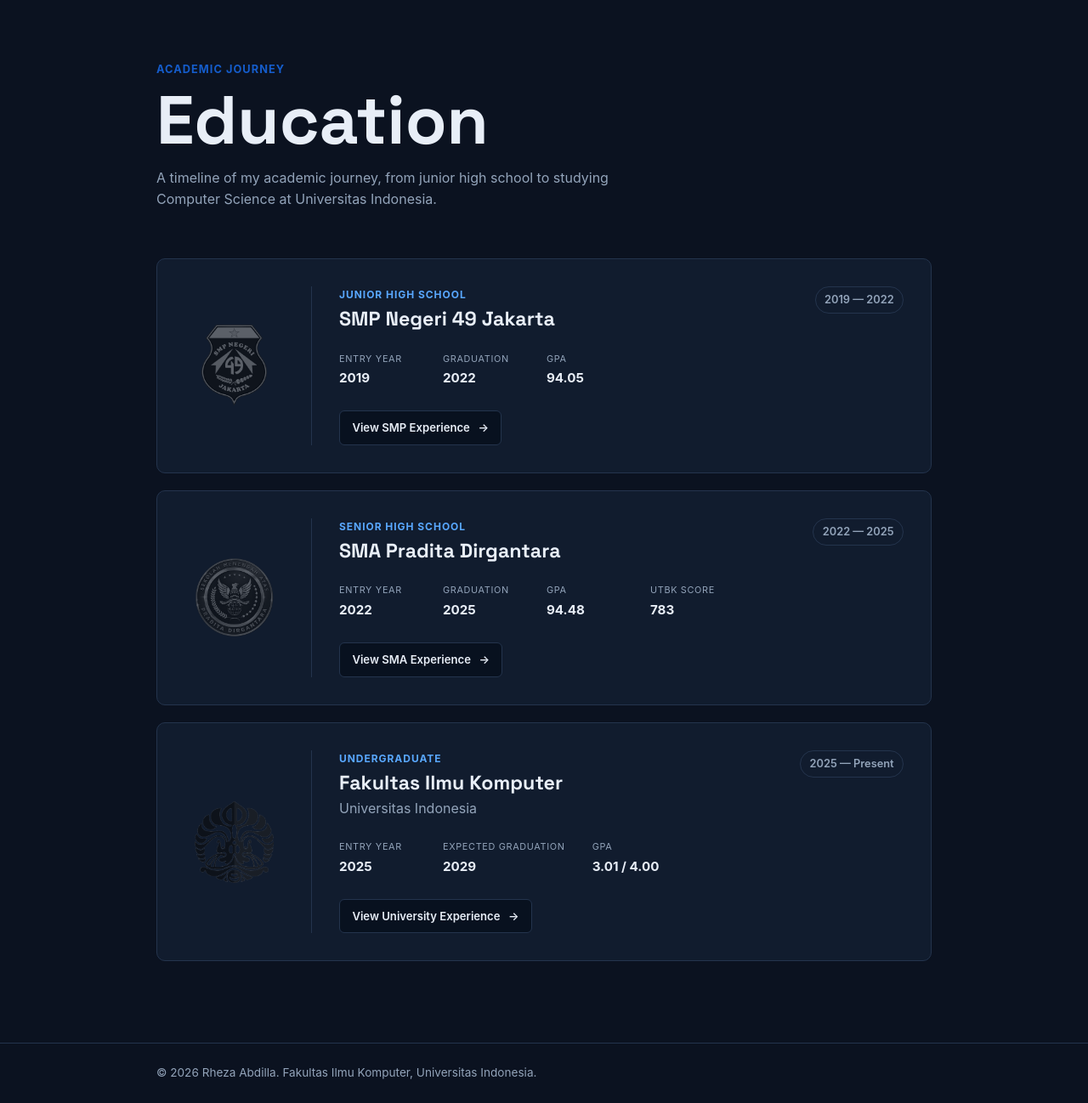
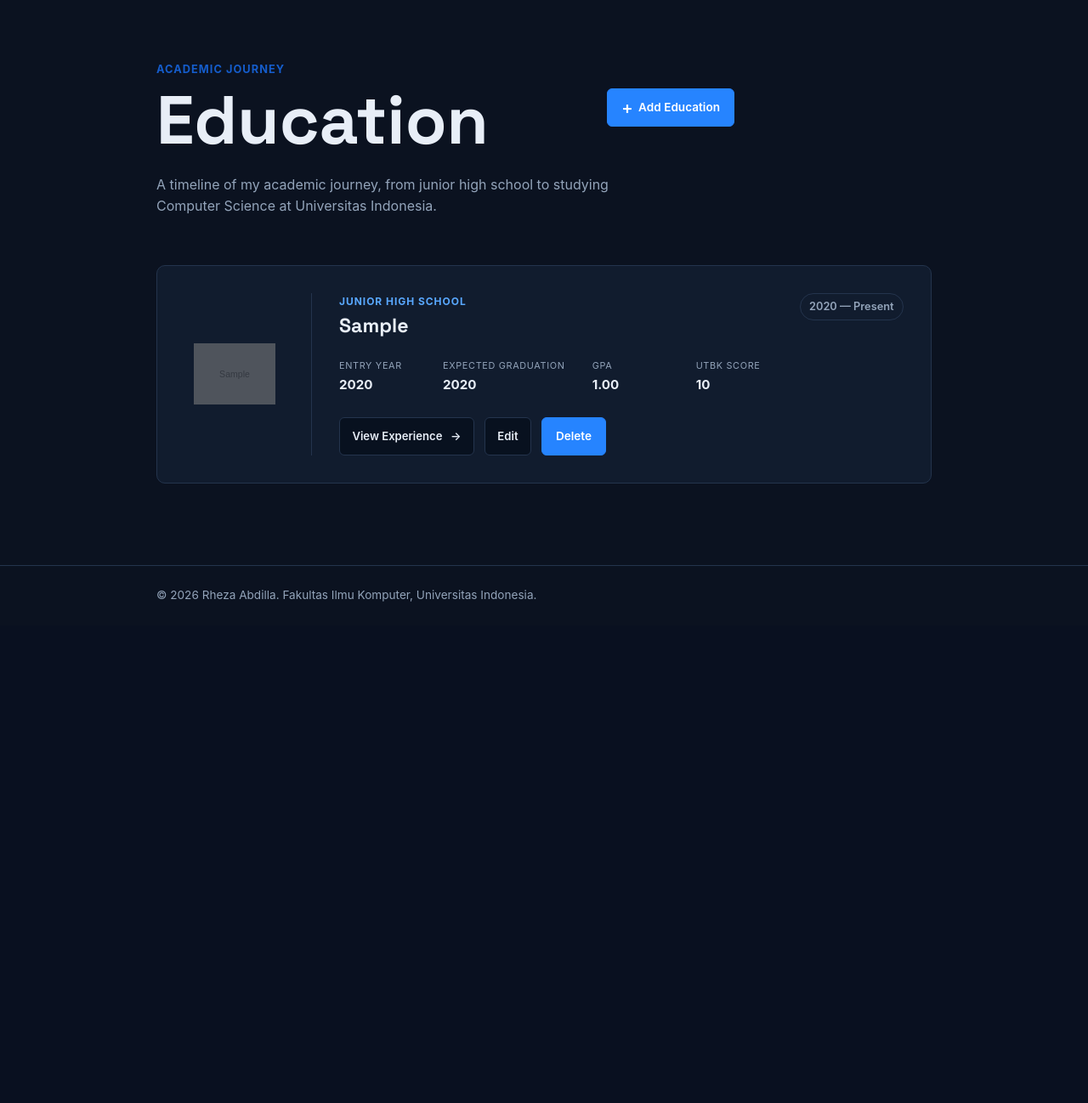
Before and after one commit to reeejaaaaaa/myportofolio, a Django app: page /education/ in a window 1280 px wide. Shown: the part 74-1372 px from the top of the page at 85% size. After the commit the page ends 782 px from the top, so only its background shows below. Run offline with Django 5.2, Linux system fonts and the light colour scheme; tables that the repository leaves empty hold one stand-in row (values such as "Sample post"); grey boxes marked "Sample" are stand-in pictures.

Commit message:
Tugas 3 - add Education CRUD, JSON endpoint, forms, and testing

```diff
--- a/main/urls.py
+++ b/main/urls.py
@@ -1,6 +1,18 @@
 from django.urls import path
 
-from main.views import show_main, show_experience, show_education, create_project, show_projects, get_projects_json, delete_project
+from main.views import (
+    show_main,
+    show_experience,
+    show_education,
+    create_project,
+    show_projects,
+    get_projects_json,
+    delete_project,
+    get_education_json,
+    create_education,
+    update_education,
+    delete_education,
+)
 
 app_name = "main"
 
@@ -15,5 +27,25 @@ urlpatterns = [
         get_projects_json,
         name="get_projects_json",
     ),
-    path("projects/<uuid:project_id>/delete/",delete_project,name="delete_project"),
+    path("projects/<uuid:project_id>/delete/", delete_project, name="delete_project"),
+    path(
+        "api/education/",
+        get_education_json,
+        name="get_education_json",
+    ),
+    path(
+        "education/add/",
+        create_education,
+        name="create_education",
+    ),
+    path(
+        "education/<uuid:education_id>/edit/",
+        update_education,
+        name="update_education",
+    ),
+    path(
+        "education/<uuid:education_id>/delete/",
+        delete_education,
+        name="delete_education",
+    ),
 ]
--- a/main/views.py
+++ b/main/views.py
@@ -1,7 +1,7 @@
 from django.shortcuts import render
 from main.models import Education, Experience
 from django.contrib import messages
-from main.forms import ProjectForm
+from main.forms import EducationForm, ProjectForm
 from main.models import Project
 from django.core import serializers
 from django.http import HttpResponse
@@ -33,12 +33,63 @@ def show_experience(request):
 
 
 def show_education(request):
+    json_response = get_education_json(request)
+
+    educations = serializers.deserialize(
+        "json",
+        json_response.content.decode("utf-8"),
+    )
+
+    education_list = [
+        education.object
+        for education in educations
+    ]
+
     context = {
         "name": "Rheza Abdilla",
-        "education_list": Education.objects.all(),
+        "education_list": education_list,
     }
 
-    return render(request, "education.html", context)
+    return render(
+        request,
+        "education.html",
+        context,
+    )
+
+def get_education_json(request):
+    educations = Education.objects.all()
+
+    education_json = serializers.serialize(
+        "json",
+        educations,
+    )
+
+    return HttpResponse(
+        education_json,
+        content_type="application/json",
+    )
+
+def create_education(request):
+    form = EducationForm(request.POST or None)
+
+    if request.method == "POST" and form.is_valid():
+        form.save()
+        messages.success(
+            request,
+            "Data pendidikan berhasil ditambahkan!",
+        )
+        return redirect("main:show_education")
+
+    context = {
+        "name": "Rheza Abdilla",
+        "form": form,
+    }
+
+    return render(
+        request,
+        "education_form.html",
+        context,
+    )
 
 
 
@@ -95,3 +146,55 @@ def delete_project(request, project_id):
         return redirect("main:show_projects")
 
     return redirect("main:show_projects")
+
+def update_education(request, education_id):
+    education = get_object_or_404(
+        Education,
+        pk=education_id,
+    )
+
+    form = EducationForm(
+        request.POST or None,
+        instance=education,
+    )
+
+    if request.method == "POST" and form.is_valid():
+        form.save()
+
+        messages.success(
+            request,
+            "Data pendidikan berhasil diperbarui!",
+        )
+
+        return redirect("main:show_education")
+
+    context = {
+        "name": "Rheza Abdilla",
+        "form": form,
+        "education": education,
+        "is_edit": True,
+    }
+
+    return render(
+        request,
+        "education_form.html",
+        context,
+    )
+
+def delete_education(request, education_id):
+    education = get_object_or_404(
+        Education,
+        pk=education_id,
+    )
+
+    if request.method == "POST":
+        education.delete()
+
+        messages.success(
+            request,
+            "Data pendidikan berhasil dihapus!",
+        )
+
+        return redirect("main:show_education")
+
+    return redirect("main:show_education")
--- a/static/css/style.css
+++ b/static/css/style.css
@@ -571,6 +571,9 @@ h2,
 
 .education-actions {
     margin-top: auto;
+    display: flex;
+    flex-wrap: wrap;
+    gap: 0.75rem;
 }
 
 
--- a/templates/education.html
+++ b/templates/education.html
@@ -16,6 +16,10 @@ Education - Rheza Abdilla
 
             <div class="education-intro">
 
+
+                <div class="project-header">
+
+                    <div>
                         <p class="section-kicker">
                             Academic Journey
                         </p>
@@ -23,6 +27,14 @@ Education - Rheza Abdilla
                         <h1>
                             Education
                         </h1>
+                    </div>
+
+                    <a href="{% url 'main:create_education' %}" class="button project-add-button">
+                        <span aria-hidden="true">+</span>
+                        Add Education
+                    </a>
+
+                </div>
 
                 <p class="section-description">
                     A timeline of my academic journey, from junior high school
@@ -34,17 +46,16 @@ Education - Rheza Abdilla
 
             <div class="education-list">
 
+                {% for education in education_list %}
 
-                <!-- SMP -->
                 <article class="education-card">
 
                     <div class="education-logo-wrap">
 
-                        <img
-                            src="{% static 'img/education/smp49.png' %}"
-                            alt="SMP Negeri 49 Jakarta logo"
-                            class="education-logo"
-                        >
+                        {% if education.logo_path %}
+                        <img src="{% static education.logo_path %}" alt="{{ education.institution }} logo"
+                            class="education-logo">
+                        {% endif %}
 
                     </div>
 
@@ -55,215 +66,136 @@ Education - Rheza Abdilla
                             <div>
 
                                 <p class="education-level">
-                                    Junior High School
+                                    {{ education.get_level_display }}
                                 </p>
 
                                 <h2>
-                                    SMP Negeri 49 Jakarta
+                                    {{ education.institution }}
                                 </h2>
 
                             </div>
 
                             <span class="education-period">
-                                2019 — 2022
+                                {{ education.entry_year }} —
+                                {% if education.is_current %}
+                                Present
+                                {% else %}
+                                {{ education.graduation_year }}
+                                {% endif %}
                             </span>
 
                         </div>
-
 
                         <div class="education-meta">
 
                             <div class="education-stat">
                                 <span>Entry Year</span>
-                                <strong>2019</strong>
+                                <strong>{{ education.entry_year }}</strong>
                             </div>
 
                             <div class="education-stat">
-                                <span>Graduation</span>
-                                <strong>2022</strong>
+                                <span>
+                                    {% if education.is_current %}
+                                    Expected Graduation
+                                    {% else %}
+                                    Graduation
+                                    {% endif %}
+                                </span>
+                                <strong>{{ education.graduation_year }}</strong>
                             </div>
 
+                            {% if education.gpa %}
                             <div class="education-stat">
                                 <span>GPA</span>
-                                <strong>94.05</strong>
+                                <strong>{{ education.gpa }}</strong>
                             </div>
+                            {% endif %}
+
+                            {% if education.utbk_score %}
+                            <div class="education-stat">
+                                <span>UTBK Score</span>
+                                <strong>{{ education.utbk_score }}</strong>
+                            </div>
+                            {% endif %}
 
                         </div>
 
-
                         <div class="education-actions">
 
-                            <a
-                                href="/experience/#smp"
-                                class="education-button"
-                            >
-                                View SMP Experience
+                            {% if education.experience_anchor %}
+                            <a href="{% url 'main:show_experience' %}#{{ education.experience_anchor }}"
+                                class="education-button">
+                                View Experience
                                 <span aria-hidden="true">→</span>
                             </a>
+                            {% endif %}
+
+                            <a href="{% url 'main:update_education' education.id %}" class="education-button">
+                                Edit
+                            </a>
+
+                            <button type="button" class="button button-danger"
+                                popovertarget="delete-education-{{ education.id }}">
+                                Delete
+                            </button>
 
                         </div>
 
                     </div>
 
                 </article>
+                <div id="delete-education-{{ education.id }}" class="project-delete-modal" popover="auto" role="dialog"
+                    aria-modal="true" aria-labelledby="delete-education-title-{{ education.id }}">
 
+                    <button type="button" class="project-delete-modal__backdrop"
+                        popovertarget="delete-education-{{ education.id }}" popovertargetaction="hide"
+                        aria-label="Tutup konfirmasi hapus"></button>
 
+                    <div class="project-delete-modal__content">
 
-                <!-- SMA -->
-                <article class="education-card">
+                        <button type="button" class="project-delete-modal__close"
+                            popovertarget="delete-education-{{ education.id }}" popovertargetaction="hide"
+                            aria-label="Tutup konfirmasi hapus">
+                            ×
+                        </button>
 
-                    <div class="education-logo-wrap">
+                        <h2 id="delete-education-title-{{ education.id }}">
+                            Hapus Education?
+                        </h2>
 
-                        <img
-                            src="{% static 'img/education/pradita.png' %}"
-                            alt="SMA Pradita Dirgantara logo"
-                            class="education-logo"
-                        >
-
-                    </div>
-
-                    <div class="education-content">
-
-                        <div class="education-top">
-
-                            <div>
-
-                                <p class="education-level">
-                                    Senior High School
+                        <p>
+                            Apakah kamu yakin ingin menghapus
+                            <strong>{{ education.institution }}</strong>?
                         </p>
 
-                                <h2>
-                                    SMA Pradita Dirgantara
-                                </h2>
+                        <div class="project-delete-modal__actions">
 
-                            </div>
+                            <button type="button" class="button button-secondary"
+                                popovertarget="delete-education-{{ education.id }}" popovertargetaction="hide">
+                                Batal
+                            </button>
 
-                            <span class="education-period">
-                                2022 — 2025
-                            </span>
+                            <form method="post" action="{% url 'main:delete_education' education.id %}">
+                                {% csrf_token %}
 
-                        </div>
-
-
-                        <div class="education-meta">
-
-                            <div class="education-stat">
-                                <span>Entry Year</span>
-                                <strong>2022</strong>
-                            </div>
-
-                            <div class="education-stat">
-                                <span>Graduation</span>
-                                <strong>2025</strong>
-                            </div>
-
-                            <div class="education-stat">
-                                <span>GPA</span>
-                                <strong>94.48</strong>
-                            </div>
-
-                            <div class="education-stat">
-                                <span>UTBK Score</span>
-                                <strong>783</strong>
-                            </div>
-
-                        </div>
-
-
-                        <div class="education-actions">
-
-                            <a
-                                href="/experience/#sma"
-                                class="education-button"
-                            >
-                                View SMA Experience
-                                <span aria-hidden="true">→</span>
-                            </a>
+                                <button type="submit" class="button button-danger">
+                                    Ya, Hapus
+                                </button>
+                            </form>
 
                         </div>
 
                     </div>
 
-                </article>
-
-
-
-                <!-- UNIVERSITY -->
-                <article class="education-card">
-
-                    <div class="education-logo-wrap">
-
-                        <img
-                            src="{% static 'img/education/ui.png' %}"
-                            alt="Universitas Indonesia logo"
-                            class="education-logo"
-                        >
-
                 </div>
 
-                    <div class="education-content">
+                {% empty %}
 
-                        <div class="education-top">
-
-                            <div>
-
-                                <p class="education-level">
-                                    Undergraduate
+                <p class="empty-state">
+                    Belum ada data pendidikan yang ditambahkan.
                 </p>
 
-                                <h2>
-                                    Fakultas Ilmu Komputer
-                                </h2>
-
-                                <p class="education-institution">
-                                    Universitas Indonesia
-                                </p>
-
-                            </div>
-
-                            <span class="education-period">
-                                2025 — Present
-                            </span>
-
-                        </div>
-
-
-                        <div class="education-meta">
-
-                            <div class="education-stat">
-                                <span>Entry Year</span>
-                                <strong>2025</strong>
-                            </div>
-
-                            <div class="education-stat">
-                                <span>Expected Graduation</span>
-                                <strong>2029</strong>
-                            </div>
-
-                            <div class="education-stat">
-                                <span>GPA</span>
-                                <strong>3.01 / 4.00</strong>
-                            </div>
-
-                        </div>
-
-
-                        <div class="education-actions">
-
-                            <a
-                                href="/experience/#college"
-                                class="education-button"
-                            >
-                                View University Experience
-                                <span aria-hidden="true">→</span>
-                            </a>
-
-                        </div>
-
-                    </div>
-
-                </article>
-
+                {% endfor %}
 
             </div>
 
@@ -274,5 +206,3 @@ Education - Rheza Abdilla
 </main>
 
 {% endblock content %}
-
-</html>
```
Also changed, not shown: main/forms.py (+89 -2 lines), main/tests.py (+94 -0 lines), templates/education_form.html (added, +67 -0 lines), templates/projects.html (+8 -15 lines), README.md, 1 other file. Lines whose indentation alone changed are shown as unchanged.
